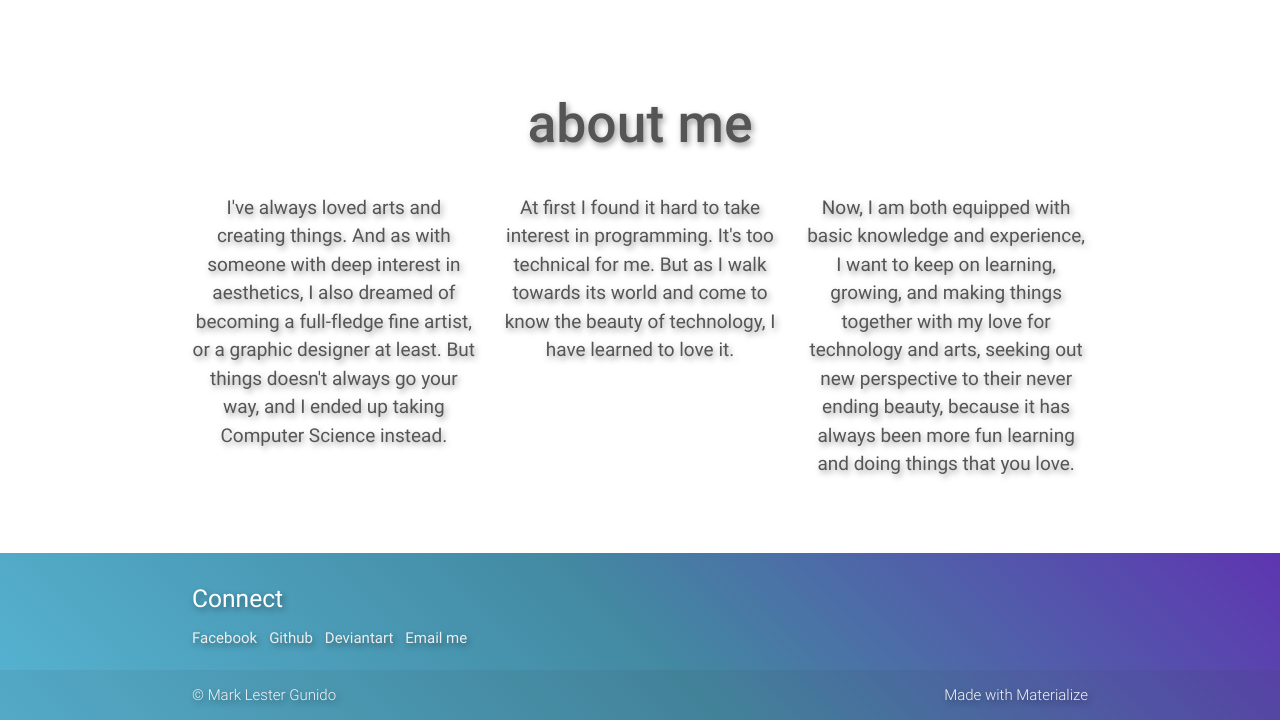
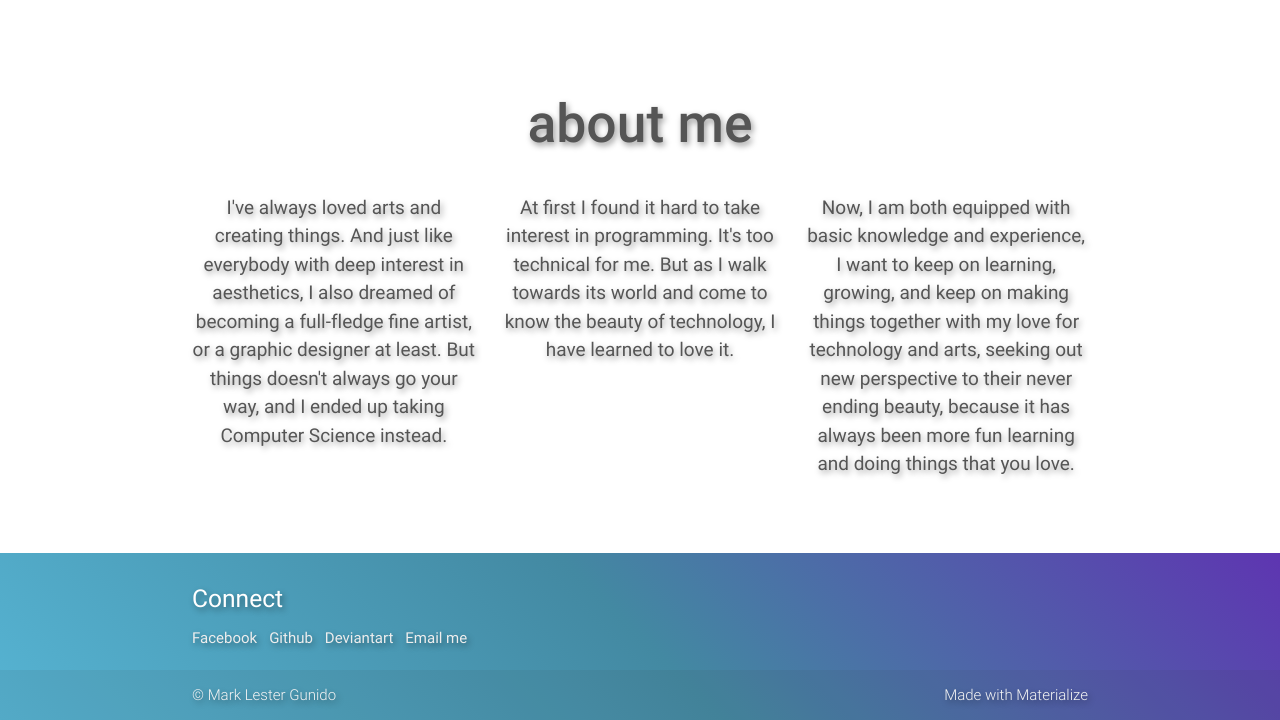
Before and after one commit to arkmido/arkmido.github.io, a plain HTML site: page index.html in a window 1280 px wide. Shown: the part 1785-2505 px from the top of the page. Drawn offline with nearby package versions, Linux system fonts and the light colour scheme.

Commit message:
grammar checks

```diff
--- a/index.html
+++ b/index.html
@@ -145,7 +145,7 @@
 			    	<img src="img/me.jpg" class="responsive-img circle">
 			    	<h2 class="typo-1 center"><strong>about me</strong></h2>
 			        <div class="col s12 m4">
-			            <p class="typo-1 light">I've always loved arts and creating things. And as with someone with deep interest in aesthetics, I also dreamed of becoming a full-fledge fine artist, or a graphic designer at least. But things doesn't always go your way, and I ended up taking Computer Science instead.</p>
+			            <p class="typo-1 light">I've always loved arts and creating things. And just like everybody with deep interest in aesthetics, I also dreamed of becoming a full-fledge fine artist, or a graphic designer at least. But things doesn't always go your way, and I ended up taking Computer Science instead.</p>
 			        </div>
 
 			        <div class="col s12 m4">
@@ -153,7 +153,7 @@
 			        </div>
 
 			        <div class="col s12 m4">
-			            <p class="typo-1 light">Now, I am both equipped with basic knowledge and experience, I want to keep on learning, growing, and making things together with my love for technology and arts, seeking out new perspective to their never ending beauty, because it has always been more fun learning and doing things that you love.</p>
+			            <p class="typo-1 light">Now, I am both equipped with basic knowledge and experience, I want to keep on learning, growing, and keep on making things together with my love for technology and arts, seeking out new perspective to their never ending beauty, because it has always been more fun learning and doing things that you love.</p>
 			        </div>
 			    </div><!-- end of div row -->
          	</div><!-- end of div container -->
```
